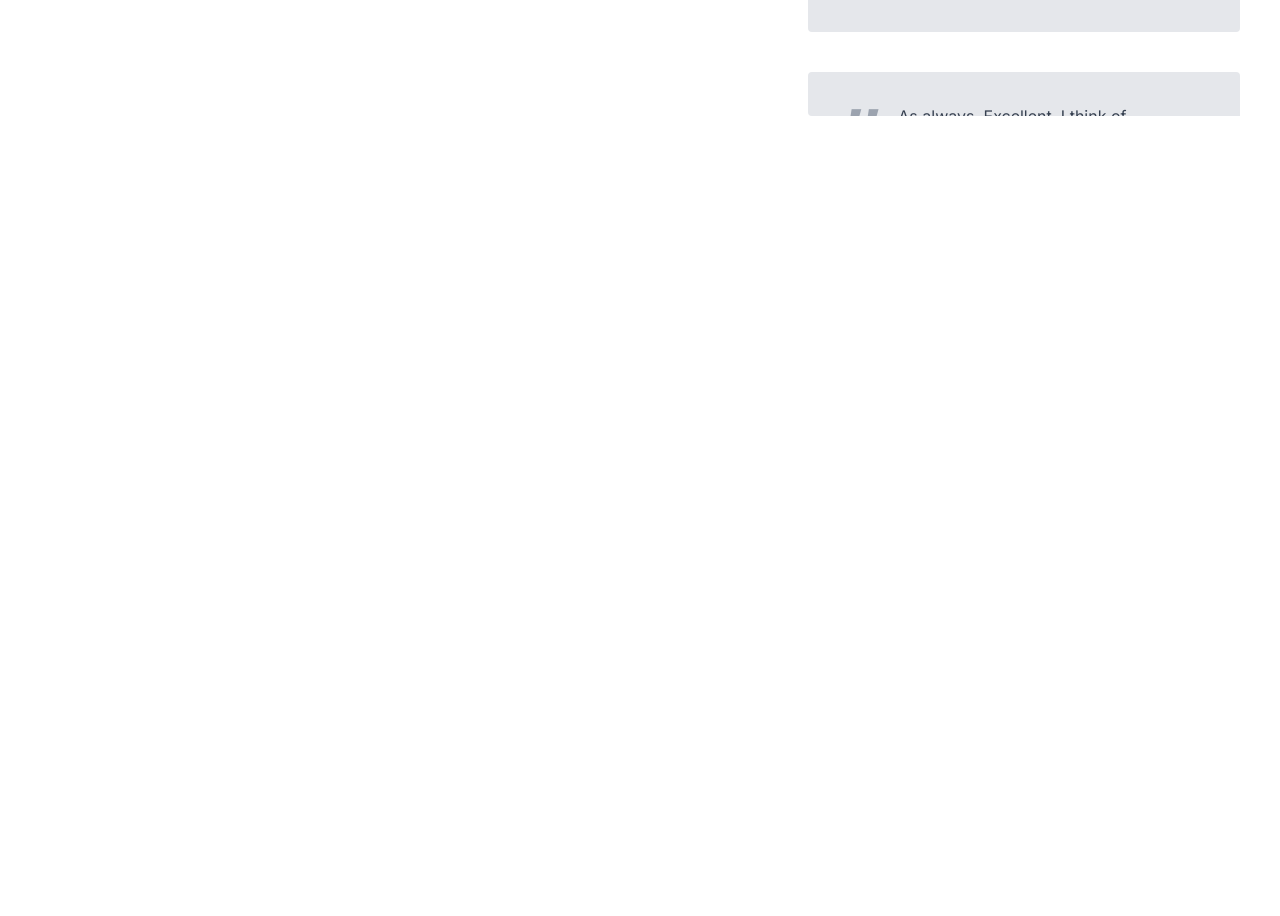
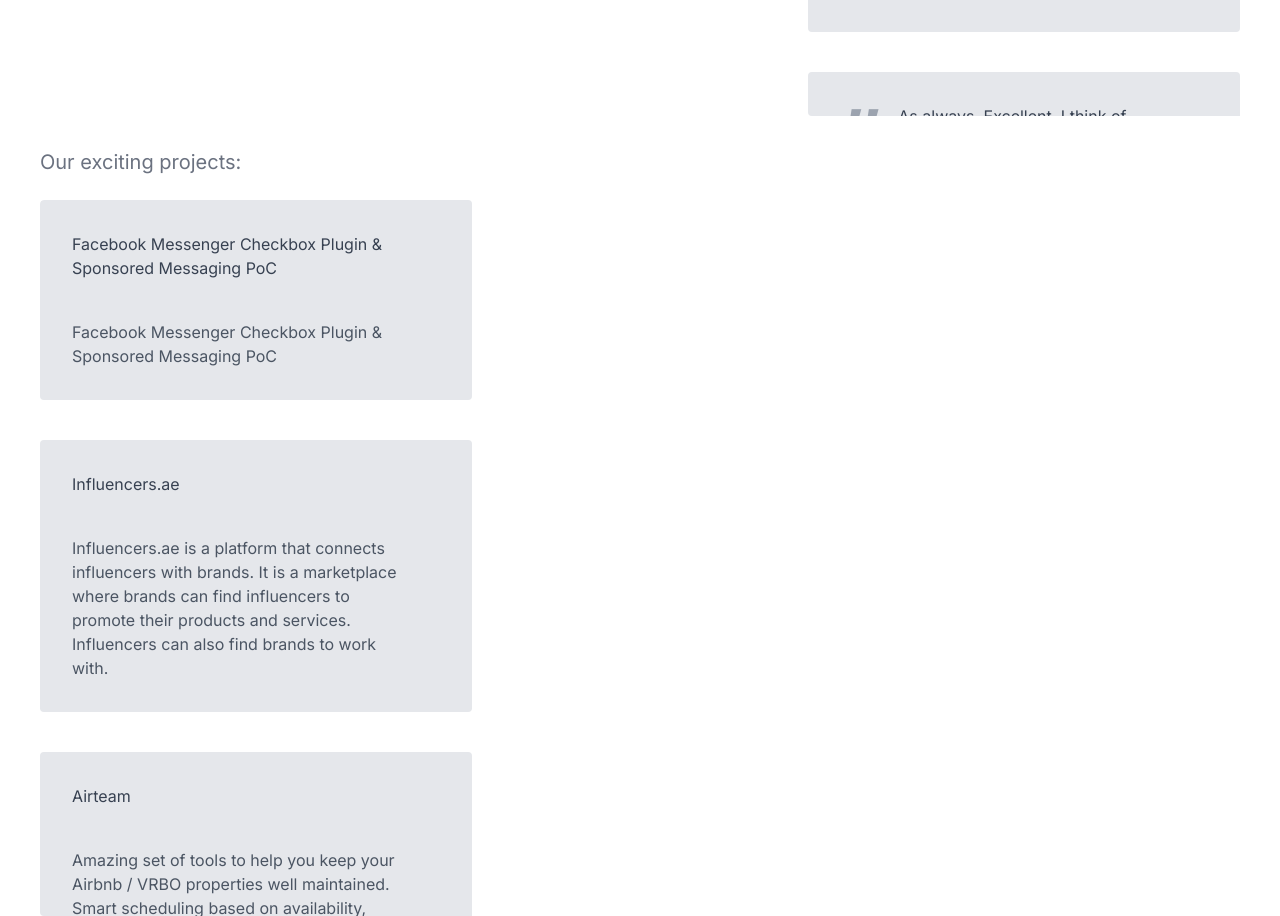
Before and after one commit to manystack/manystack.com, a Next.js app: page / in a window 1280 px wide. Shown: the part 684-1600 px from the top of the page. Before the commit the page ends 800 px from the top, so only its background shows below. Built offline with nearby package versions, Linux system fonts and the light colour scheme.

Commit message:
Add some projects

```diff
--- /dev/null
+++ b/app/components/CardList.tsx
@@ -0,0 +1,17 @@
+import {ReactNode} from "react"
+
+
+type Props = {
+  title: string
+  children: ReactNode
+}
+const CardList = ({ title, children }: Props) => (
+  <div className="flex flex-col gap-6 w-full lg:w-128 lg:h-screen pt-4 pl-10">
+    <h2 className="pt-4 text-xl text-gray-500">{title}</h2>
+    <ul className="overflow-y-scroll flex flex-col gap-10 pr-10 pb-10 rounded">
+      {children}
+    </ul>
+  </div>
+)
+
+export default CardList
--- /dev/null
+++ b/app/components/CardListItem.tsx
@@ -0,0 +1,15 @@
+import {ReactNode} from "react"
+
+type Props = {
+  children: ReactNode
+}
+
+const CardListItem = ({children}: Props) => (
+  <li className="rounded p-8 bg-gray-200">
+    <article>
+      {children}
+    </article>
+  </li>
+)
+
+export default CardListItem
--- /dev/null
+++ b/app/components/ClientFeedbackListItem.tsx
@@ -0,0 +1,27 @@
+import {Feedback} from "@/app/types/types"
+import CardListItem from "@/app/components/CardListItem";
+
+type Props = Pick<Feedback, "text" | "client">
+
+const ClientFeedbackListItem = ({text, client: {name, title, company, website}}: Props) => {
+  return (
+    <CardListItem>
+      <div className="flex gap-4">
+        <span className="-mt-2 text-8xl text-gray-400">”</span>
+        <div className="mr-8 overflow-hidden">
+          <blockquote className="text-gray-700">{text}</blockquote>
+          <div className="mt-10 text-gray-600" rel="author">
+            <div className="font-semibold">
+              {name}
+              {title && <> - <span>{title}</span></>}
+            </div>
+            {company && <span className="block">{company}</span>}
+            {website && <a className="block underline truncate" href={website} target="_blank">{website}</a>}
+          </div>
+        </div>
+      </div>
+    </CardListItem>
+  )
+}
+
+export default ClientFeedbackListItem
--- /dev/null
+++ b/app/components/ProjectListItem.tsx
@@ -0,0 +1,21 @@
+import {Project} from "@/app/types/types"
+import CardListItem from "./CardListItem"
+
+type Props = Pick<Project, "title" | "description">
+
+const ClientFeedbackListItem = ({title, description}: Props) => {
+  return (
+    <CardListItem>
+      <div className="flex gap-4">
+        <div className="mr-8 overflow-hidden">
+          <h2 className="text-gray-700">{title}</h2>
+          <p className="mt-10 text-gray-600">
+              {description}
+          </p>
+        </div>
+      </div>
+    </CardListItem>
+  )
+}
+
+export default ClientFeedbackListItem
--- /dev/null
+++ b/app/data/projects.ts
@@ -0,0 +1,28 @@
+import {Project} from "@/app/types/types"
+
+export const projects: Project[] = [
+  {
+    id: "11b5a023-d889-4bd5-92e3-00ab73f0a5bf",
+    title: "Diobox",
+    description: "Diobox is a platform that helps event organizers to manage their events. It is a platform that helps event organizers to manage their events. It is a platform that helps event organizers to manage their events.",
+    website: "https://home.d.io",
+  },
+  {
+    id: "21b5a023-d889-4bd5-92e3-00ab73f0a5bf",
+    title: "Airteam",
+    description: "Amazing set of tools to help you keep your Airbnb / VRBO properties well maintained. Smart scheduling based on availability, invoicing from workers to clients & more.",
+    website: "https://apps.apple.com/hu/app/airteam-app/id1607066907?platform=iphone",
+  },
+  {
+    id: "21b5a023-d889-4bd5-92e3-00ab73f0a5bf",
+    title: "Influencers.ae",
+    description: "Influencers.ae is a platform that connects influencers with brands. It is a marketplace where brands can find influencers to promote their products and services. Influencers can also find brands to work with.",
+    website: "https://influencers.ae",
+  },
+  {
+    id: "41b5a023-d889-4bd5-92e3-00ab73f0a5bf",
+    title: "Facebook Messenger Checkbox Plugin & Sponsored Messaging PoC",
+    description: "Facebook Messenger Checkbox Plugin & Sponsored Messaging PoC",
+    website: "https://www.loylogic.com/",
+  },
+]
--- a/app/page.tsx
+++ b/app/page.tsx
@@ -1,4 +1,8 @@
 import {clientFeedback} from "@/app/data/clientFeedback";
+import ClientFeedbackListItem from "@/app/components/ClientFeedbackListItem";
+import CardList from "@/app/components/CardList";
+import ProjectListItem from "@/app/components/ProjectListItem";
+import {projects} from "@/app/data/projects";
 
 export default function Home() {
   return (
@@ -7,31 +11,16 @@ export default function Home() {
         <h1 className="relative flex place-items-center text-4xl">manystack</h1>
         <p className="text-center text-gray-500">Web and Mobile Application development agency</p>
       </main>
-      <div className="flex flex-col gap-6 w-full lg:w-128 lg:h-screen pt-4 pl-10">
-        <h2 className="pt-4 text-xl text-gray-500">Our beloved Clients said:</h2>
-        <ul className="overflow-y-scroll flex flex-col gap-10 pr-10 pb-10 rounded">
-          {clientFeedback.reverse().map(({id, text, client: {name, title, company, website}}) => (
-            <li key={id} className="rounded p-8 bg-gray-200">
-              <article>
-                <div className="flex gap-4">
-                  <span className="-mt-2 text-8xl text-gray-400">”</span>
-                  <div className="mr-8 overflow-hidden">
-                    <blockquote className="text-gray-700">{text}</blockquote>
-                    <div className="mt-10 text-gray-600" rel="author">
-                      <div className="font-semibold">
-                        {name}
-                        {title && <> - <span>{title}</span></>}
-                      </div>
-                      {company && <span className="block">{company}</span>}
-                      {website && <a className="block underline truncate" href={website} target="_blank">{website}</a>}
-                    </div>
-                  </div>
-                </div>
-              </article>
-            </li>
-          ))}
-        </ul>
-      </div>
+      <CardList title="Our beloved Clients said:">
+        {clientFeedback.reverse().map(({id, text, client}) => (
+          <ClientFeedbackListItem key={id} text={text} client={client}/>
+        ))}
+      </CardList>
+      <CardList title="Our exciting projects:">
+        {projects.reverse().map(({id, title, description}) => (
+          <ProjectListItem key={id} title={title} description={description}/>
+        ))}
+      </CardList>
     </div>
   )
 }
```
Also changed, not shown: app/types/types.ts (+7 -0 lines).
